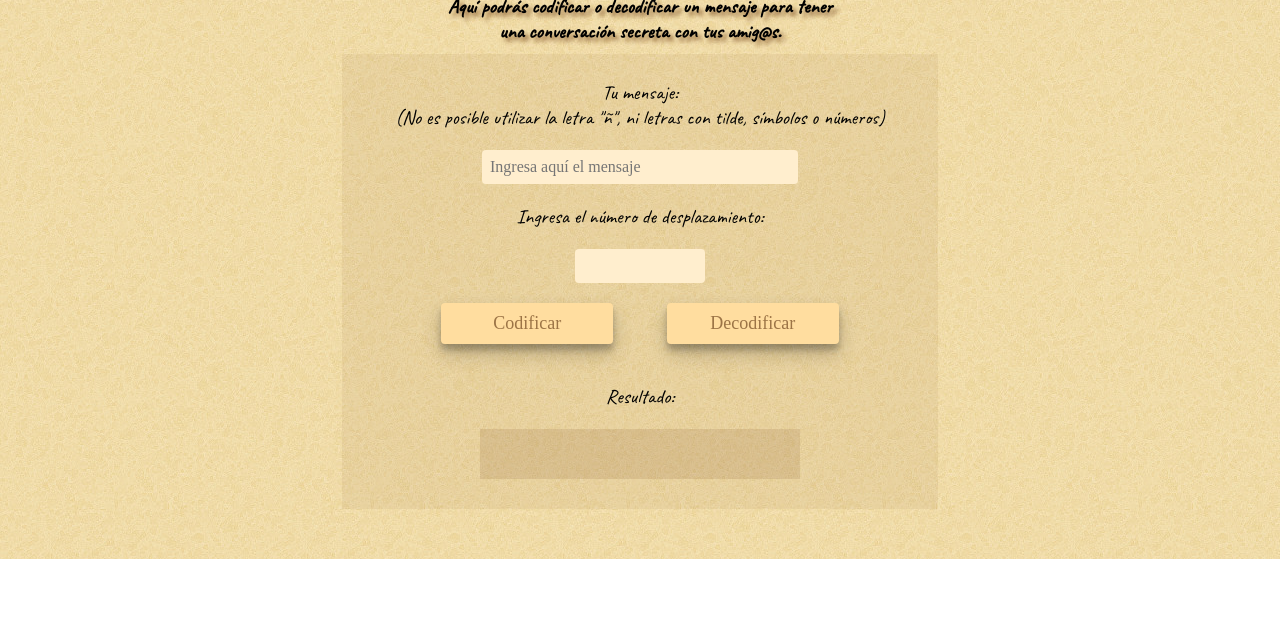
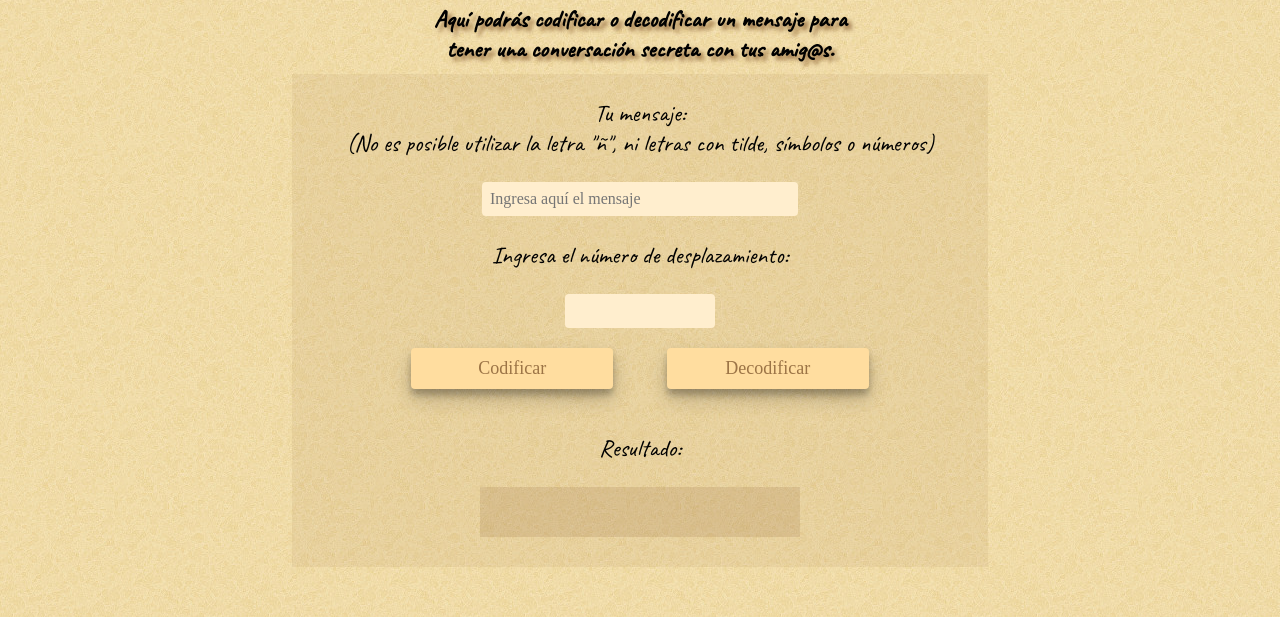
Before and after one commit to sara-rioseco/DEV007-cipher, a website with bundled scripts: page src/index.html in a window 1280 px wide. Shown: the part 275-892 px from the top of the page. Before the commit the page ends 834 px from the top, so only its background shows below. Built offline with nearby package versions, Linux system fonts and the light colour scheme; a web font is replaced by a local one.

Commit message:
corrección tamaño letras

```diff
--- a/src/style.css
+++ b/src/style.css
@@ -12,7 +12,7 @@ body {
 
 .center {
   margin: auto;
-  width: 600px;
+  width: 700px;
   border: hidden;
   padding: 50px;
   text-align: center;
@@ -21,12 +21,13 @@ body {
   background-color: rgba(156, 116, 70, 0.1);
   opacity: 1;
   border: none;
+  padding-top: 0px;
   align-items: center;
 }
 #welcome {
-  width: 400px;
+  width: 450px;
   height: 50px;
-  padding: 10px;
+  padding-bottom: 20px;
   text-align: center;
   margin: auto;
 }
@@ -50,14 +51,14 @@ h1 {
 h2 {
   color: black;
   opacity: 1;
-  font-size: 20px;
+  font-size: 24px;
   font-style: bold;
   text-shadow: 4px 4px 4px #9c7446;
 }
 p {
   color: black;
   opacity: 1;
-  font-size: 20px;
+  font-size: 24px;
   font-style: normal;
 }
 .inputtext {
```
